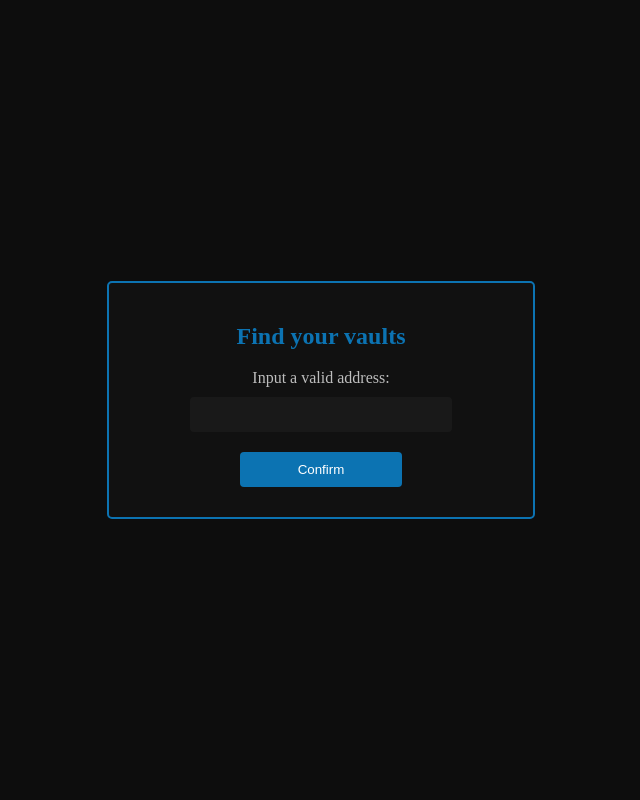
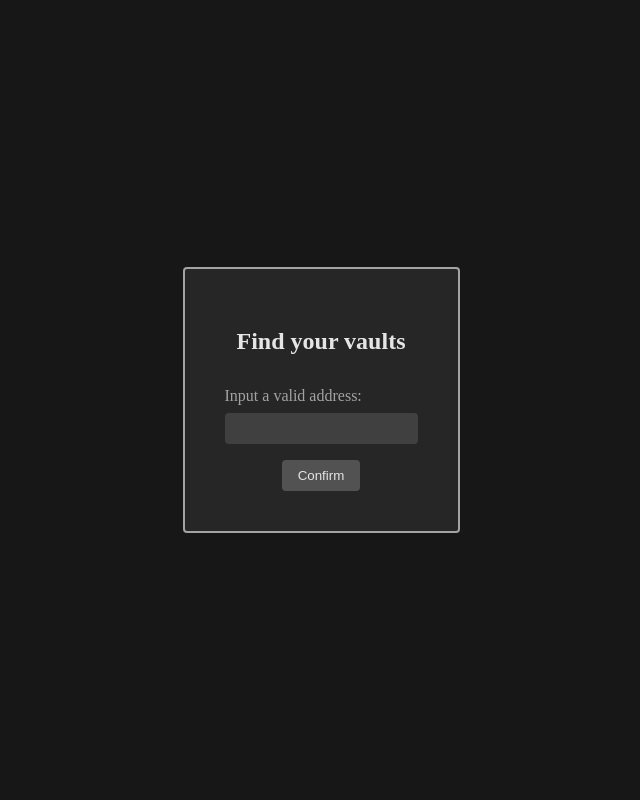
Before and after one commit to Naerhy/vaults, a Python web app: template flask/templates/index.html in a window 1280 px wide. Shown: the whole page, without its empty margins (319-959 px from the left). Run offline with Jinja, Linux system fonts and the light colour scheme; the template is opened without the code that fills it, so the values that code supplies are empty; some libraries are stand-ins or nearby versions.

Commit message:
Include minireset css file and improve main window css

```diff
--- a/flask/static/css/main.css
+++ b/flask/static/css/main.css
@@ -5,61 +5,54 @@ html, body {
 
 body {
 	align-items: center;
-	background-color: #0D0D0D;
+	background-color: rgb(23, 23, 23);
 	display: flex;
 	flex-direction: column;
-	flex-wrap: nowrap;
 	justify-content: center;
 }
 
 main {
-	background-color: #111111;
-	border: 2px solid #0C73B2;
-	border-radius: 5px;
-	padding: 20px;
-	width: 30%;
+	align-items: center;
+	background-color: rgb(38, 38, 38);
+	border: 2px solid rgb(163, 163, 163);
+	border-radius: 0.25rem;
+	display: flex;
+	flex-direction: column;
+	padding: 2.5rem;
 }
 
 h2 {
-	color: #0C73B2;
-	text-align: center;
+	color: rgb(229, 229, 229);
+	font-size: 1.5rem;
+	font-weight: 700;
+	margin-bottom: 2rem;
 }
 
 form {
-	align-items: center;
 	display: flex;
 	flex-direction: column;
-	flex-wrap: nowrap;
-	justify-content: center;
-	margin: auto;
-	width: 70%;
 }
 
 label {
-	color: #BDBDBD;
+	color: rgb(163, 163, 163);
+	margin-bottom: 0.5rem;
 }
 
 input, button {
-	border-radius: 4px;
-	color: #FFFFFF;
-	margin: 10px 0px;
+	border: none;
+	border-radius: 0.25rem;
+	color: rgb(229, 229, 229);
 }
 
 input {
-	background-color: #191919;
-	border: none;
-	padding: 10px;
-	width: 90%;
+	background-color: rgb(64, 64, 64);
+	margin-bottom: 1rem;
+	padding: 0.5rem;
 }
 
 button {
-	background-color: #0C73B2;
-	border: none;
+	align-self: center;
+	background-color: rgb(82, 82, 82);
 	cursor: pointer;
-	padding: 10px 0px;
-	width: 60%;
+	padding: 0.5rem 1rem;
 }
-
-button:hover {
-	background-color: #094C93;
-}
--- a/flask/templates/layout.html
+++ b/flask/templates/layout.html
@@ -1,9 +1,11 @@
 <!DOCTYPE html>
-<html lang="en">
+<html lang="en" class="h-full m-0">
 <head>
 	<meta charset="UTF-8">
+	<meta name="viewport" content="width=device-width, initial-scale=1.0">
+	<title>Vaults</title>
+	<link rel="stylesheet" href="https://cdn.jsdelivr.net/gh/jgthms/minireset.css@master/minireset.min.css">
 	<link rel="stylesheet" href="{{ url_for('static', filename='css/main.css') }}">
-	<title>Vaults</title>
 </head>
 
 <body>
```
Also changed, not shown: flask/templates/index.html (indentation only).
